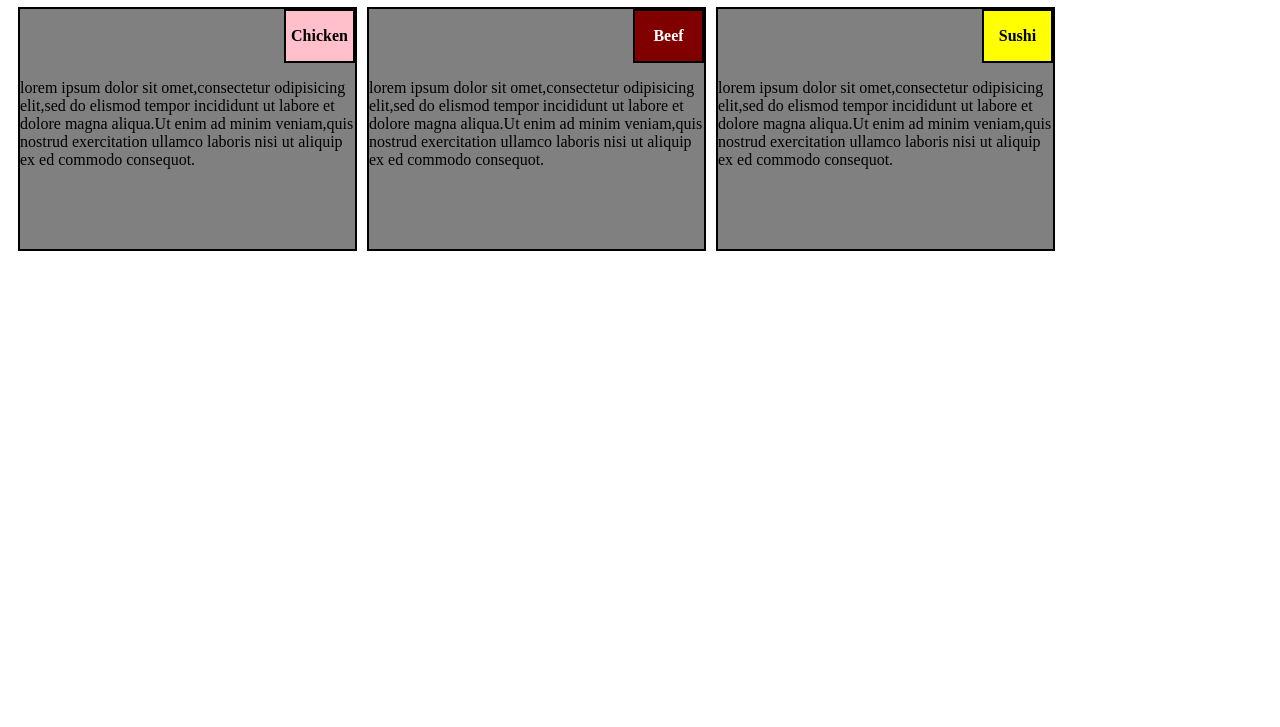
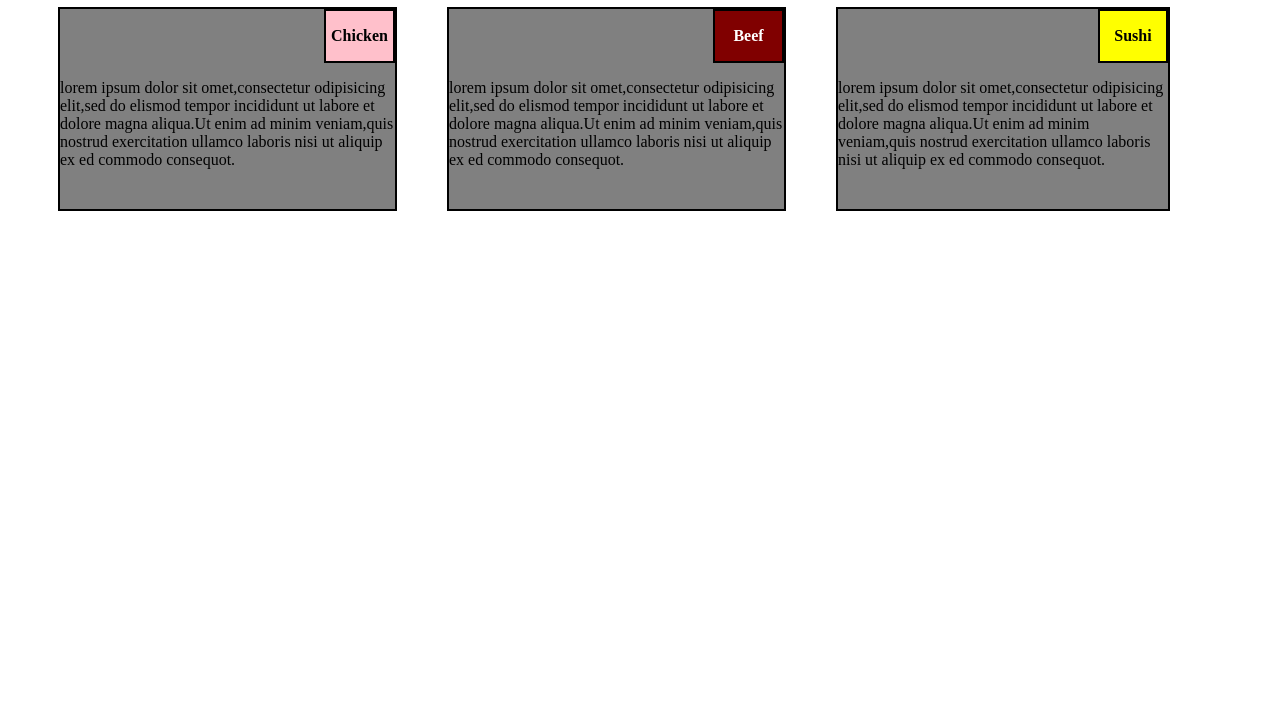
Before and after one commit to Ypoojitha/mod4_solution, a plain HTML site: page index.html in a window 1280 px wide. Shown: the part 73-800 px from the top of the page. Drawn offline with Linux system fonts and the light colour scheme.

Commit message:
Update index.html

```diff
--- a/index.html
+++ b/index.html
@@ -8,8 +8,9 @@ width:335px;
 height:240px;
 background-color:grey;
 float:left;
-margin-left:10px;
+margin-left:50px;
 border: 2px solid black;
+margin-bottom: 30px;
 display:block;
 }
 
@@ -20,7 +21,8 @@ height:240px;
 background-color:grey;
 border: 2px solid black;
 float:left;
-margin-left:10px;
+margin-left:50px;
+margin-bottom: 30px;
 }
 
 .right{
@@ -29,7 +31,8 @@ height:240px;
 background-color:grey;
 border: 2px solid black;
 float:left;
-margin-left:10px;
+margin-left:50px;
+margin-bottom: 30px;
 }
 
 .box1{
@@ -58,37 +61,38 @@ text-align: center;
 border: 2px solid black;
 width: 20%;
 margin-left: auto;
-white-space:nowrap;
 }
 
 /********** Large devices only **********/
 @media (min-width: 992px) {
-  #box1 {
-    width: 30%;
+  .left{
+    width: 335px;
+    height: 200px;
   }
-  #box2 {
-    width: 30%;
-    height: 150px;
+  .middle {
+    width: 335px;
+    height: 200px;
   }
-  #box3 {
-    width: 30%;
-    height: 150px;
+  .right{
+    width: 335px;
+    height: 200px;
   }
 }
 
 
 /********** Medium devices only **********/
 @media (min-width: 768px) and (max-width: 991px) {
-  #box1 {
-    width: 30%;
+  .left {
+    width: 335px;
+    height: 200px;
   }
-  #box2 {
-    width: 30%;
-    height: 100px;
+  .middle {
+    width: 335px;
+    height: 200px;
   }
-  #box3 {
-    width: 30%;
-    height: 150px;
+  .right{
+     width: 335px;
+    height: 200px;
   }
 
 }
@@ -97,23 +101,24 @@ white-space:nowrap;
 
 /********** Small devices only **********/
 @media (min-width: 767px) {
-  #box1 {
-    width: 30%;
+  .left {
+    width: 335px;
+    height: 200px;
   }
-  #box2 {
-    width: 30%;
-    height: 100px;
+  .middle {
+    width: 335px;
+    height: 200px;
   }
-  #box3 {
-    width: 80%;
-    height: 150px;
+  .right {
+    width: 330px;
+    height: 200px;
   }
 
 }
 	</style>
 </head>
 <body>
-<h1>Our Menu</h1>
+<h1 align="center">Our Menu</h1>
 <div class="left">
 <div class="box1">
 <p><b>Chicken</b></p></div>
```
